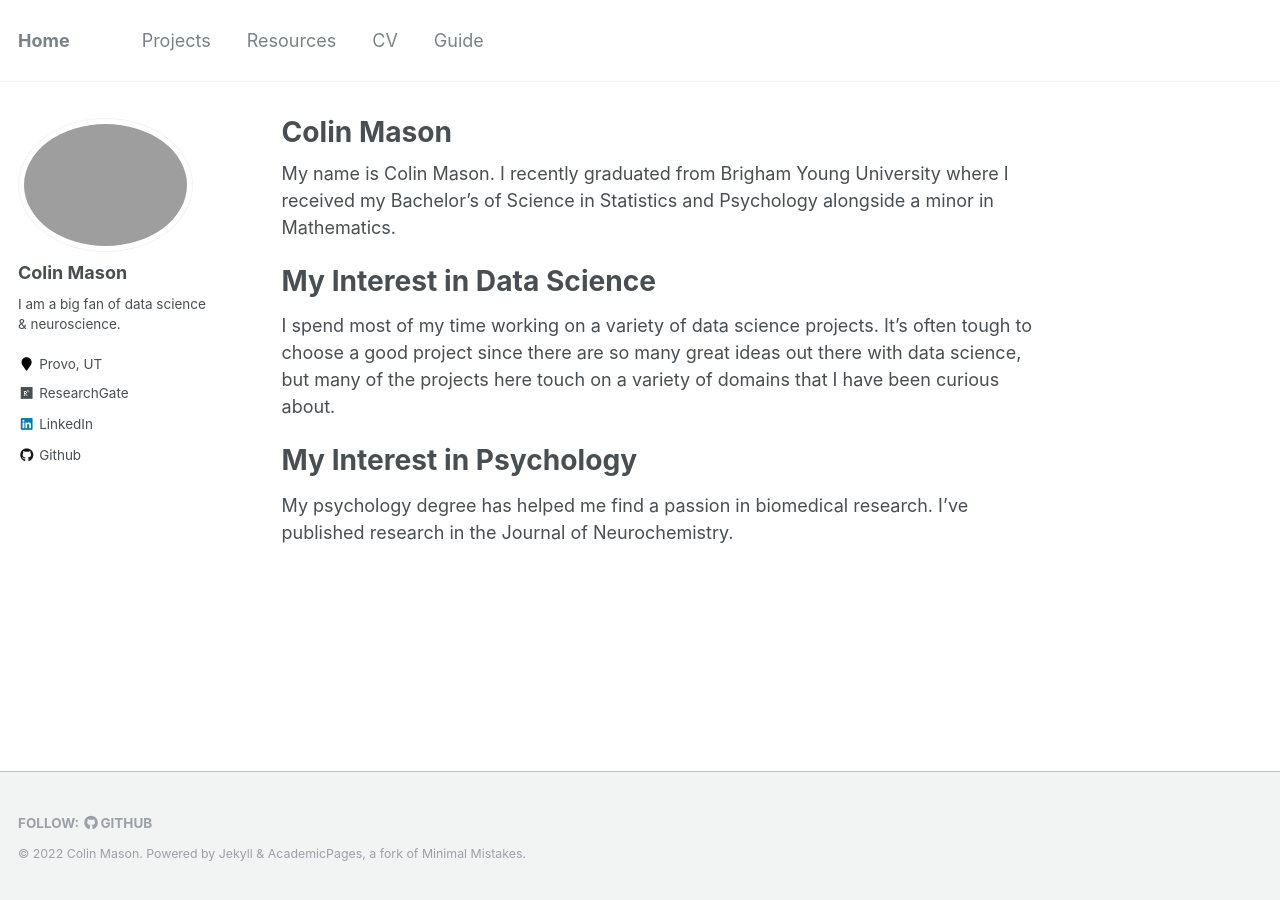
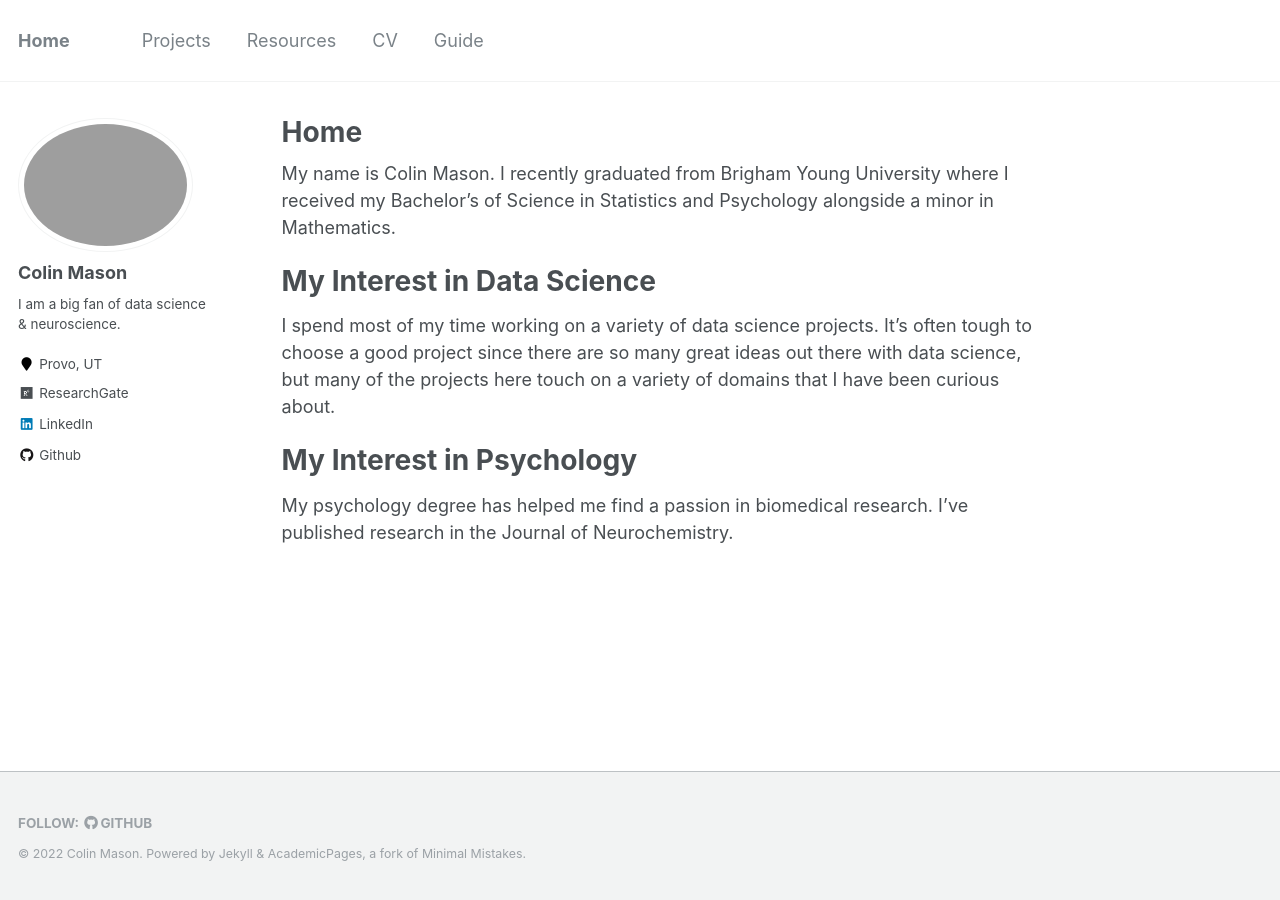
Before and after one commit to cmason30/cmason30.github.io, a Jekyll site: the page built from _pages/about.md, in a window 1280 px wide. Built offline with Jekyll 4.4.1, drawn with Linux system fonts in a browser that asks for light colours.

```diff
--- a/_pages/about.md
+++ b/_pages/about.md
@@ -1,7 +1,7 @@
 ---
 permalink: /
-title: "Colin Mason"
-excerpt: "About me"
+title: "Home"
+excerpt: "Sup"
 author_profile: true
 redirect_from:
   - /about/
```
